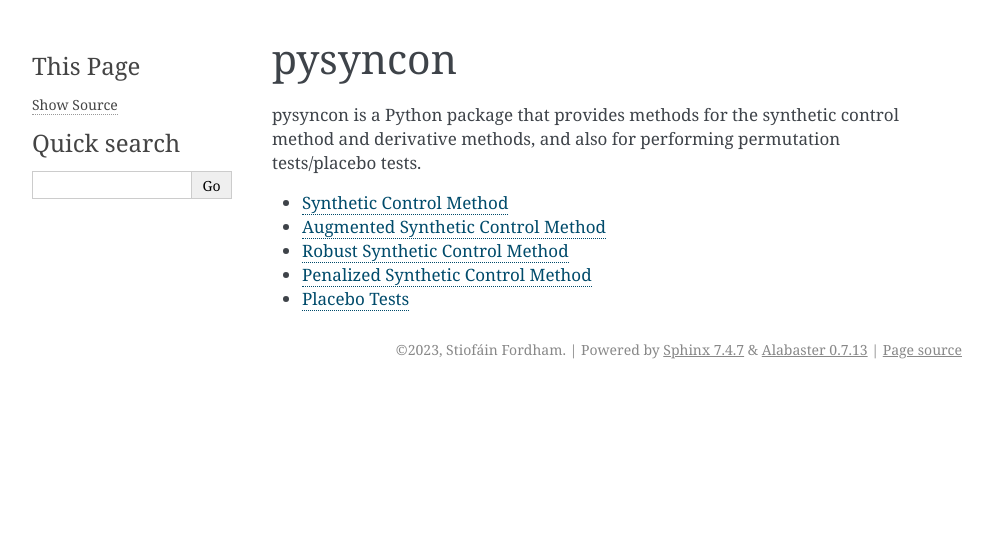
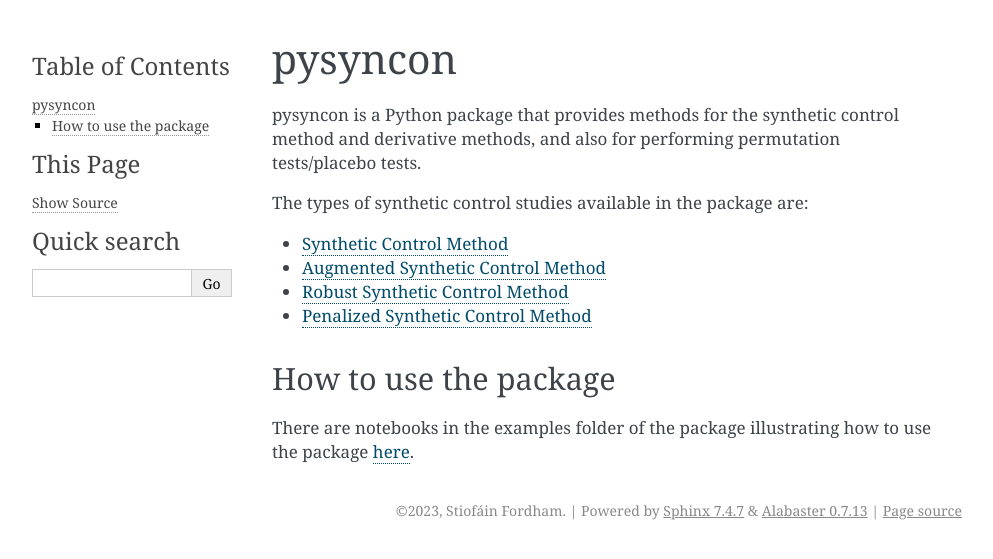
Before and after one commit to sdfordham/pysyncon, a Sphinx documentation site: the page built from doc/source/index.rst, in a window 1280 px wide. Shown: the top 559 px of the page, without its empty margins (148-1141 px from the left). Built offline with Sphinx 7.4.7, drawn with Linux system fonts in a browser that asks for light colours.

Commit message:
Add more documentation

```diff
--- a/doc/source/index.rst
+++ b/doc/source/index.rst
@@ -4,6 +4,8 @@
 pysyncon is a Python package that provides methods for the synthetic control
 method and derivative methods, and also for performing permutation tests/placebo
 tests.
+
+The types of synthetic control studies available in the package are:
 
 .. toctree::
    :maxdepth: 1
@@ -12,4 +14,9 @@
    Augmented Synthetic Control Method <augsynth>
    Robust Synthetic Control Method <robust>
    Penalized Synthetic Control Method <penalized>
-   Placebo Tests <placebo>
+
+How to use the package
+**********************
+
+There are notebooks in the examples folder of the package illustrating how
+to use the package `here <https://github.com/sdfordham/pysyncon/tree/main/examples>`_.
--- a/doc/source/placebo.rst
+++ b/doc/source/placebo.rst
@@ -10,7 +10,7 @@
 `here <https://github.com/sdfordham/pysyncon/tree/main/examples/basque.ipynb>`_
 
 The :class:`PlaceboTest` class
-************************
+******************************
 
 .. autoclass:: pysyncon.utils.PlaceboTest
    :members:
```
Also changed, not shown: doc/source/dataprep.rst (+19 -2 lines), 3 other files.
